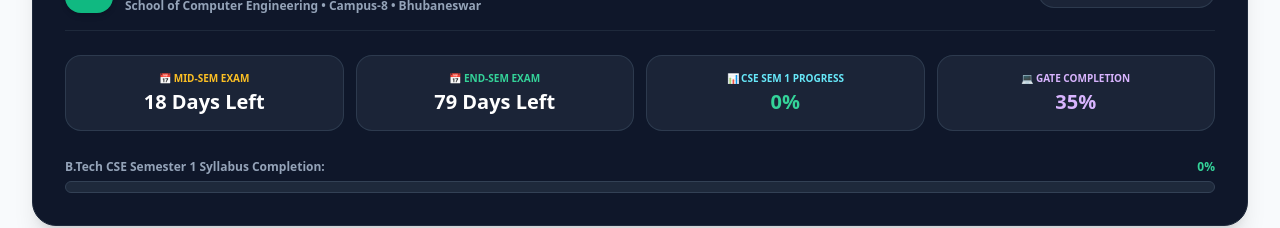
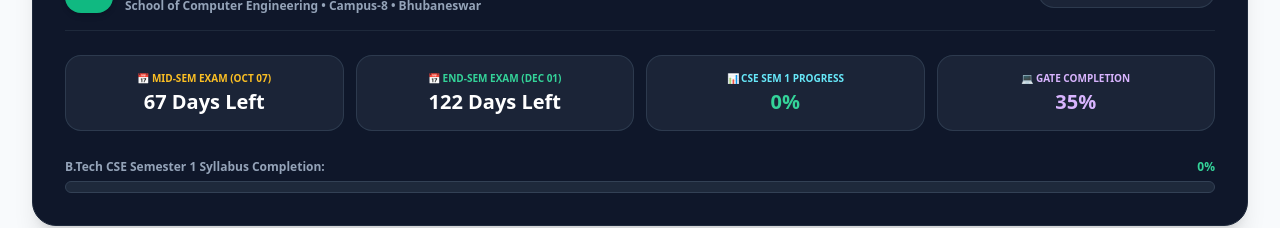
Before and after one commit to codearjunsingh/kiit-academic-companion, a React (Vite) app: page / in a window 1280 px wide. Shown: the part 158-386 px from the top of the page. Built offline with nearby package versions, Linux system fonts and the light colour scheme.

Commit message:
Fix Mid-Sem and End-Sem countdown target dates to match KIIT Academic Calendar

```diff
--- a/src/components/SinglePageMissionControl.tsx
+++ b/src/components/SinglePageMissionControl.tsx
@@ -12,13 +12,11 @@ import {
   ClassSlot
 } from '../data/profile';
 import {
-  Calendar,
   Clock,
   CheckCircle2,
   ExternalLink,
   Flame,
   GraduationCap,
-  Target,
   ArrowRight
 } from 'lucide-react';
 
@@ -26,6 +24,14 @@ export const SinglePageMissionControl: React.FC = () => {
   const { scheme, checkedSyllabus, toggleSyllabusTopic, foundationStreak, setActiveView } = useApp();
   const [selectedSem, setSelectedSem] = useState<number>(1);
   const [selectedDay, setSelectedDay] = useState<string>('Monday');
+
+  // Dynamic Exam Target Dates matching official KIIT Academic Calendar (Oct 07 & Dec 01, 2026)
+  const today = new Date();
+  const midSemTarget = new Date('2026-10-07');
+  const endSemTarget = new Date('2026-12-01');
+
+  const daysUntilMidSem = Math.max(0, Math.ceil((midSemTarget.getTime() - today.getTime()) / (1000 * 60 * 60 * 24)));
+  const daysUntilEndSem = Math.max(0, Math.ceil((endSemTarget.getTime() - today.getTime()) / (1000 * 60 * 60 * 24)));
 
   const activeTimetable: ClassSlot[] = scheme === 'Scheme A' ? SECTION_A26_TIMETABLE : SECTION_B1_TIMETABLE;
   const dayClasses = activeTimetable.filter(slot => slot.day === selectedDay);
@@ -79,16 +85,16 @@ export const SinglePageMissionControl: React.FC = () => {
           </div>
         </div>
 
-        {/* MID-SEM & END-SEM COUNTDOWNS + PERCENTAGE STRIP */}
+        {/* DYNAMIC MID-SEM & END-SEM COUNTDOWNS + PERCENTAGE STRIP */}
         <div className="grid grid-cols-2 sm:grid-cols-4 gap-3 text-xs">
           <div className="p-3.5 rounded-2xl bg-slate-800/80 border border-slate-700/80 text-center">
-            <p className="text-[10px] text-amber-400 font-black uppercase">📅 Mid-Sem Exam</p>
-            <p className="text-xl font-black text-white mt-0.5">18 Days Left</p>
+            <p className="text-[10px] text-amber-400 font-black uppercase">📅 Mid-Sem Exam (Oct 07)</p>
+            <p className="text-xl font-black text-white mt-0.5">{daysUntilMidSem} Days Left</p>
           </div>
 
           <div className="p-3.5 rounded-2xl bg-slate-800/80 border border-slate-700/80 text-center">
-            <p className="text-[10px] text-emerald-400 font-black uppercase">📅 End-Sem Exam</p>
-            <p className="text-xl font-black text-white mt-0.5">79 Days Left</p>
+            <p className="text-[10px] text-emerald-400 font-black uppercase">📅 End-Sem Exam (Dec 01)</p>
+            <p className="text-xl font-black text-white mt-0.5">{daysUntilEndSem} Days Left</p>
           </div>
 
           <div className="p-3.5 rounded-2xl bg-slate-800/80 border border-slate-700/80 text-center">
```
